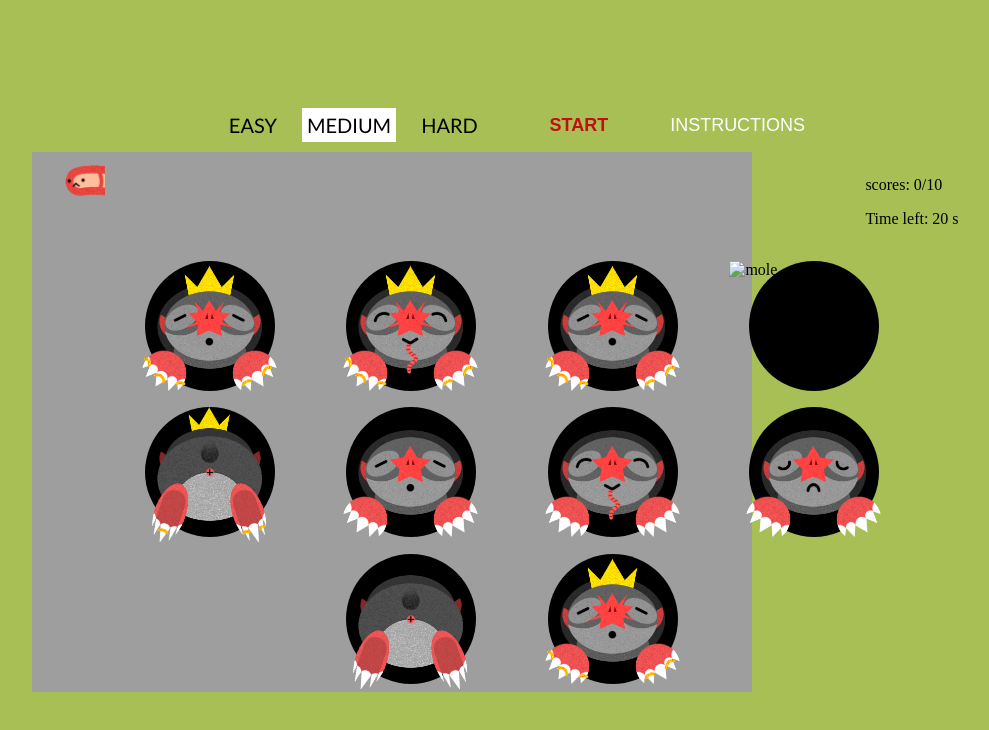
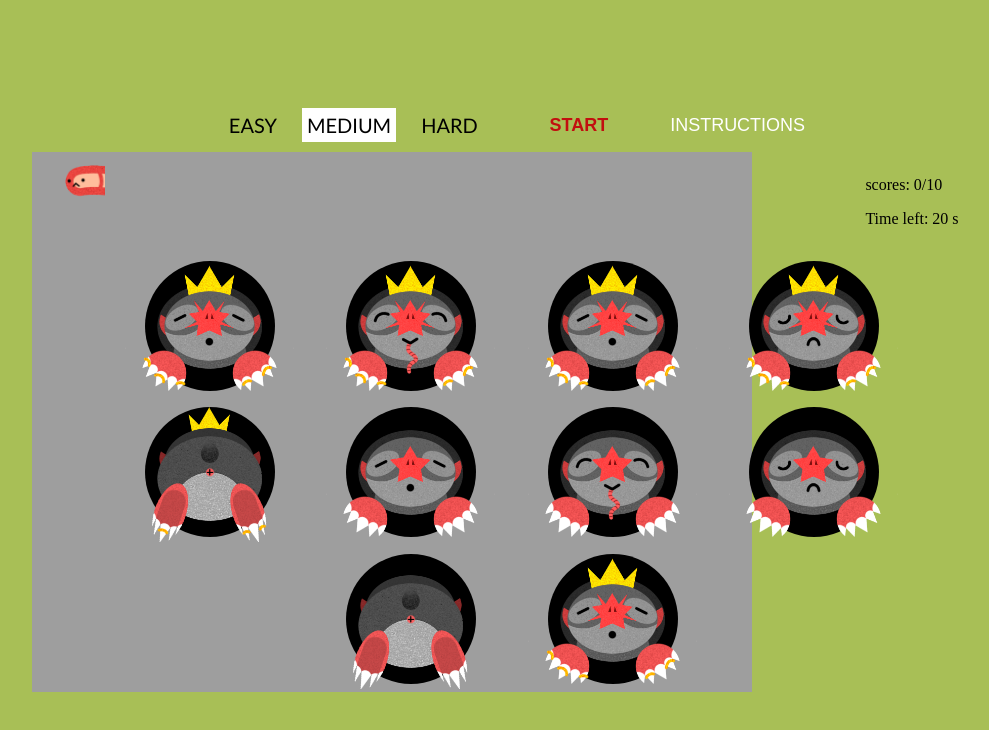
Before and after one commit to kristep/feed-a-mole, a plain HTML site: page index.html in a window 1280 px wide. Shown: the whole page, without its empty margins (128-1117 px from the left). Drawn offline with Linux system fonts and the light colour scheme; the site is published under a folder, as on GitHub Pages, so addresses that start at the root find nothing.

Commit message:
changed images source

```diff
--- a/index.html
+++ b/index.html
@@ -52,7 +52,7 @@
     </div>
     <div class="hole-container">
       <div class="hole" id="hole-3">
-        <img data-index="3" src="/images/king-mole-sad.png" alt="mole" class="mole">
+        <img data-index="3" src="images/king-mole-sad.png" alt="mole" class="mole">
       </div>
     </div>
     <div class="hole-container">
--- a/styles.css
+++ b/styles.css
@@ -96,7 +96,7 @@ input[type="radio"]:checked + label {
 }
 
 .hungry {
-  cursor: url(/images/cursor-worm.png), pointer;
+  cursor: url(images/cursor-worm.png), pointer;
 }
 
 .gone,
```
